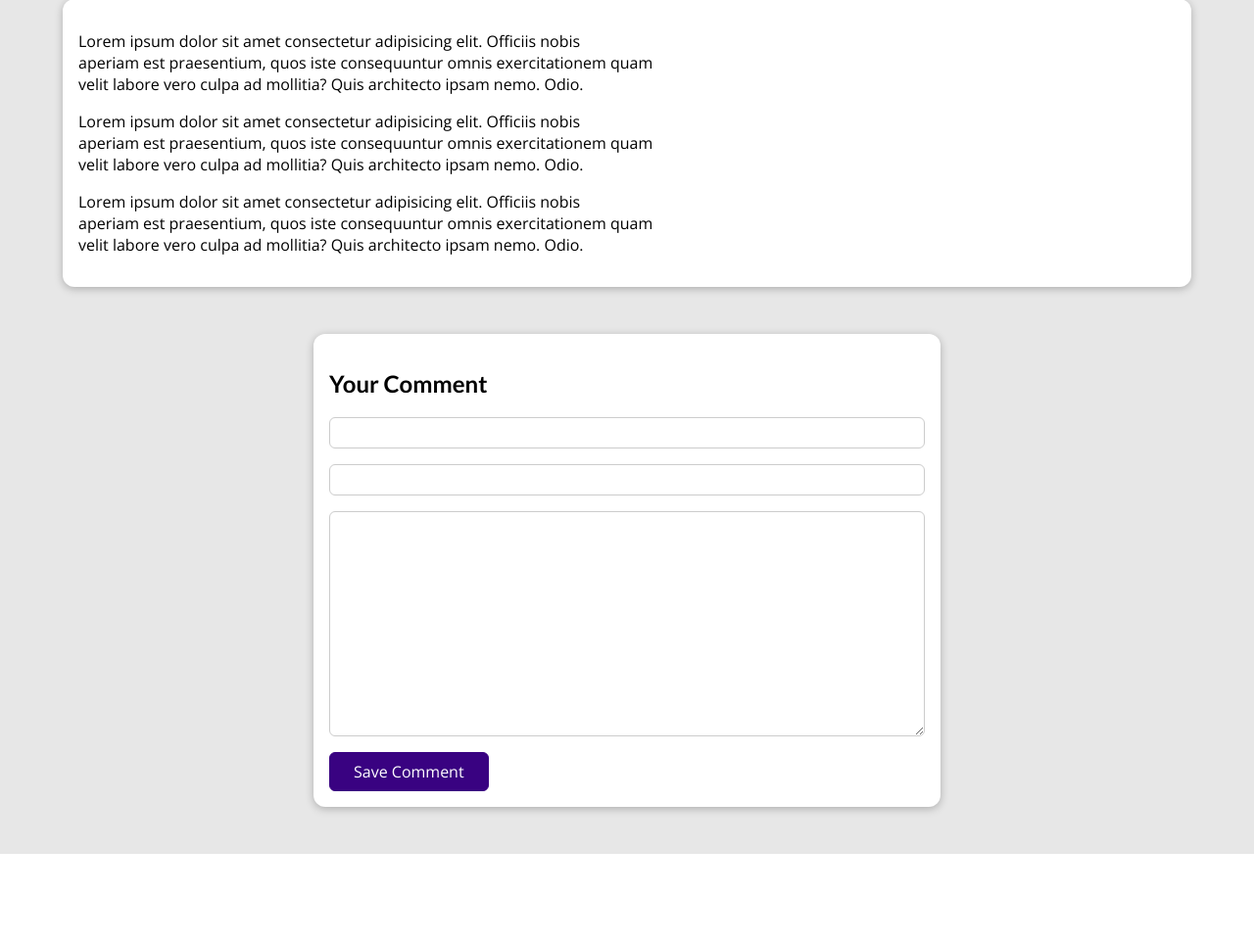
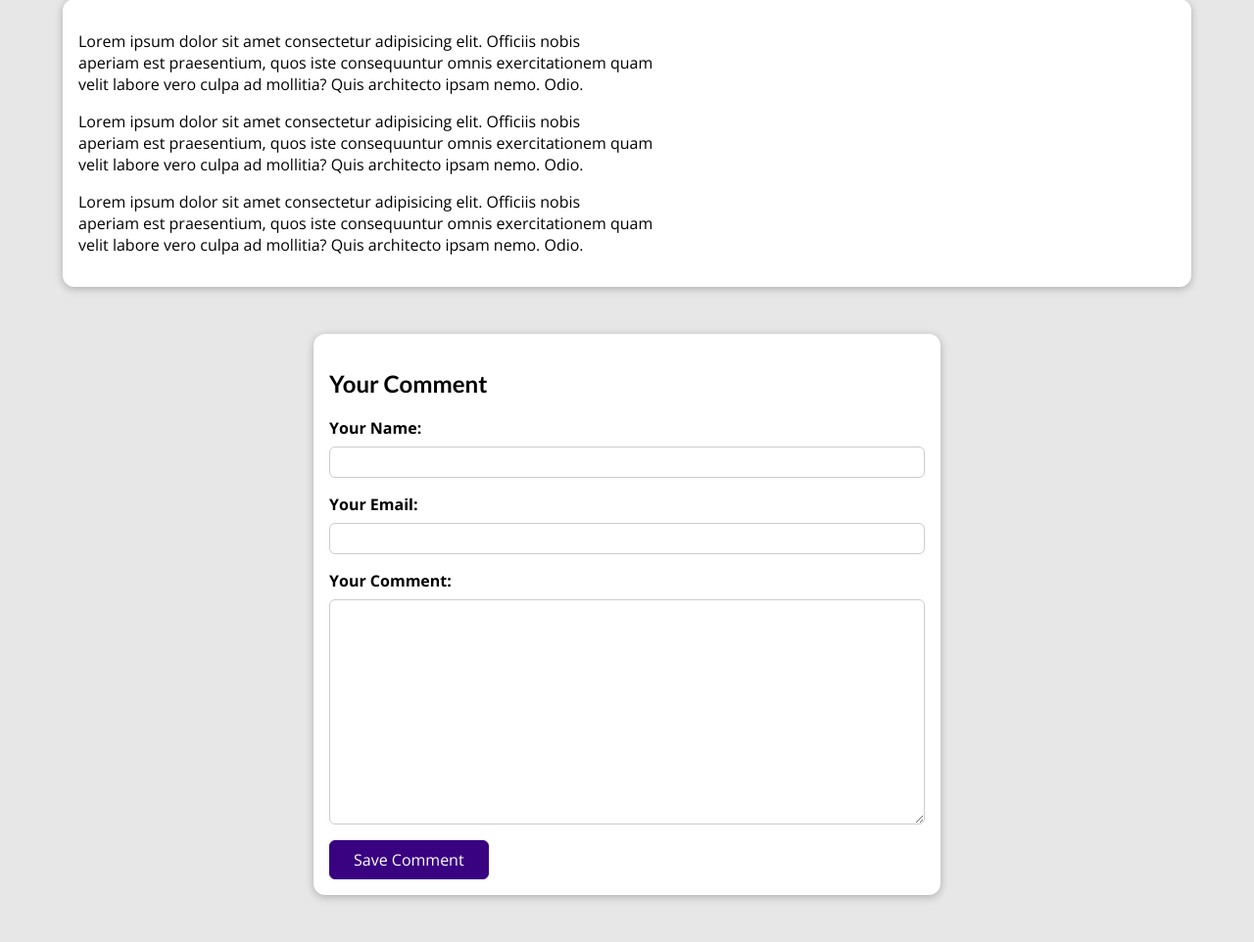
Before and after one commit to ahmad-44/blog-in-django, a Django app: a page that uses blog/templates/blog/post-detail.html in a window 1280 px wide. Shown: the part 529-1491 px from the top of the page at 98% size. Before the commit the page ends 1401 px from the top, so only its background shows below. Run offline with Django 5.2, Linux system fonts and the light colour scheme; data comes from the database, SQL or seed files in the repository; both versions use the stored data as it was after the commit.

Commit message:
Handling comment form submission and writing styles for validation errors

```diff
--- a/blog/templates/blog/post-detail.html
+++ b/blog/templates/blog/post-detail.html
@@ -9,7 +9,13 @@
 {% endblock css_files%}
 
 {% block content %}
-
+    {% if comment_form.errors %}
+        <div id="alert">
+            <h2>Saving the comment failed!</h2>
+            <p>Please check The comment form below the post and fix your errors</p>
+            <a href="#comment-form">Fix!</a>
+        </div>
+    {% endif %}
     <section id="summary">
         <h2>{{post.title}}</h2>
         <div>
@@ -34,11 +40,11 @@
 
     <section id="comment-form">
         <h2>Your Comment</h2>
-        <form action="">
+        <form action="{% url "post-detail-page" post.slug %}" method="post">
             {% csrf_token %}
             {% for form_field in comment_form %}
-                <div class="form-control">
-                    {{ form_field.labal_tag }}
+                <div class="form-control {% if form_field.errors %}invalid{% endif %}" >
+                    {{ form_field.label_tag }}
                     {{ form_field }}
                     {{ form_field.errors }}
                 </div>
--- a/blog/views.py
+++ b/blog/views.py
@@ -1,7 +1,9 @@
-from typing import Any
 from django.db.models.query import QuerySet
+from django.http import HttpResponseRedirect
+from django.urls import reverse
 from django.shortcuts import render, get_object_or_404
-from django.views.generic import ListView, DetailView
+from django.views.generic import ListView
+from django.views import View
 
 from .models import Post
 from .forms import CommentForm
@@ -37,16 +39,34 @@ class AllPostView(ListView):
 #     })
 
 
-class SinglePostView(DetailView):
-    template_name = "blog/post-detail.html"
-    model = Post
+class SinglePostView(View):
+    def get(self, request, slug):
+        post = Post.objects.get(slug=slug)
+        context = {
+            "post": post,
+            "post_tags": post.tags.all(),
+            "comment_form": CommentForm()
+        }
+        print(f"#######get######")
+        return render(request, "blog/post-detail.html", context)
 
-    #tags are not being passed so pass them like this
-    def get_context_data(self, **kwargs):
-        context = super().get_context_data(**kwargs)
-        context["post_tags"] = self.object.tags.all()
-        context["comment_form"] = CommentForm()
-        return context
+    def post(self, request, slug):
+        comment_form = CommentForm(request.POST)
+        post = Post.objects.get(slug=slug)
+        if comment_form.is_valid():
+            comment = comment_form.save(commit=False)
+            comment.post = post
+            comment.save()
+            return HttpResponseRedirect(reverse("post-detail-page", args=[slug]))
+
+
+        context = {
+            "post": post,
+            "post_tags": post.tags.all(),
+            "comment_form": comment_form
+        }
+
+        return render(request, "blog/post-detail.html", context)
 
 
 # def post_detail(request, slug):
```
Also changed, not shown: db.sqlite3.
